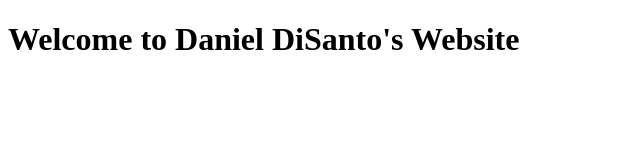
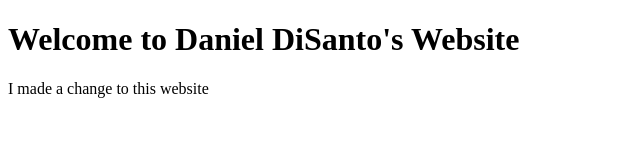
Before and after one commit to ddisant/gittest, a plain HTML site: page index.html in a window 1280 px wide. Shown: the whole page, without its empty margins (0-640 px from the left). Drawn offline with Linux system fonts and the light colour scheme.

Commit message:
Added a line of code

```diff
--- a/index.html
+++ b/index.html
@@ -7,5 +7,6 @@
 </head>
 <body>
     <h1>Welcome to Daniel DiSanto's Website</h1>
+    <p>I made a change to this website</p>
 </body>
 </html>
```
